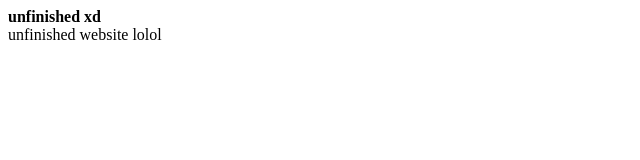
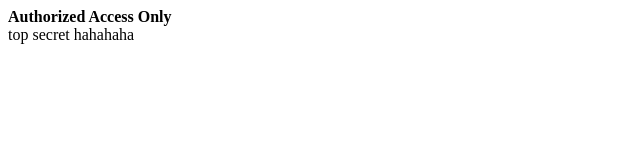
Before and after one commit to NikrosRaidingServer/super-secret-project, a plain HTML site: page index.html in a window 1280 px wide. Shown: the whole page, without its empty margins (0-640 px from the left). Drawn offline with Linux system fonts and the light colour scheme.

Commit message:
Update index.html

```diff
--- a/index.html
+++ b/index.html
@@ -2,11 +2,11 @@
 <html>
     <head>
         <title>suprr sekret paig</title>
-        <b>unfinished xd</b>
+        <b>Authorized Access Only</b>
     </head>
     <div>
     </div>
     <body>
-        unfinished website lolol
+        top secret hahahaha
     </body>
 </html>
```
